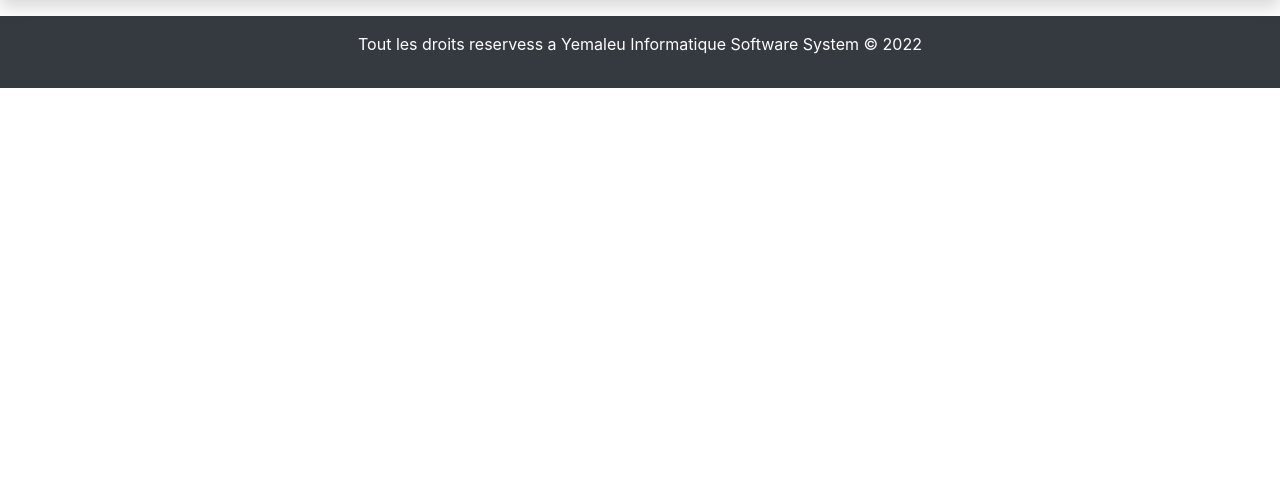
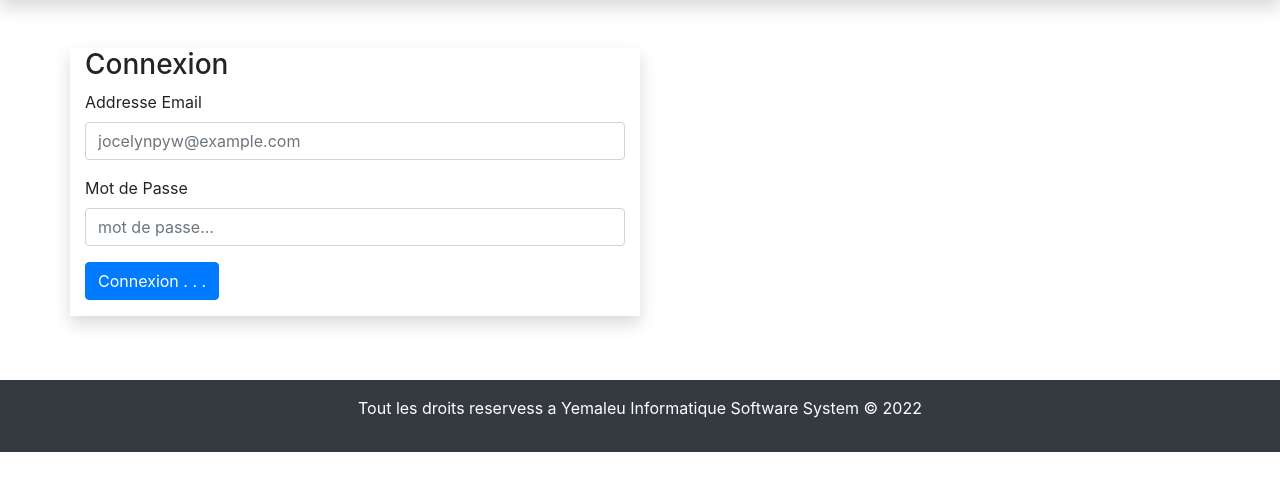
Before and after one commit to Jocelynpyw/django_agance_managment, a Django app: page /login in a window 1280 px wide. Shown: the part 58-549 px from the top of the page. Run offline with Django 4.2, Linux system fonts and the light colour scheme.

Commit message:
fin de la premiere partie

```diff
--- a/Agence/templates/login.html
+++ b/Agence/templates/login.html
@@ -1 +1,36 @@
-{% extends 'base.html' %} {% block content %} {% endblock %}
+{% extends 'base.html' %} {% block content %}
+<div class="container">
+  <div class="row">
+    <div class="col-lg-6 mt-5 mb-5 shadow">
+      <h3>Connexion</h3>
+      <div class="mb-3">
+        <label for="exampleFormControlInput1" class="form-label"
+          >Addresse Email</label
+        >
+        <input
+          type="email"
+          class="form-control"
+          id="exampleFormControlInput1"
+          placeholder="jocelynpyw@example.com"
+        />
+      </div>
+      <div class="mb-3">
+        <label for="exampleFormControlTextarea1" class="form-label"
+          >Mot de Passe</label
+        >
+
+        <input
+          type="password"
+          class="form-control"
+          id="exampleFormControlTextarea1"
+          placeholder="mot de passe..."
+        />
+        <button type="submit" class="btn btn-primary mt-3">
+          Connexion . . .
+        </button>
+      </div>
+    </div>
+  </div>
+</div>
+
+{% endblock %}
```
